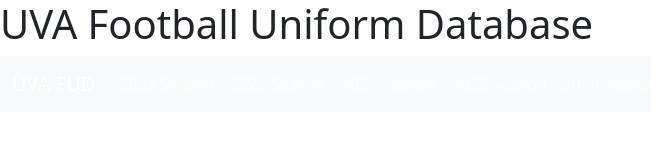
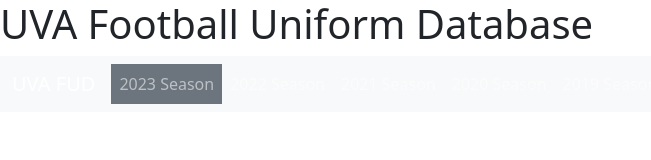
Before and after one commit to nst6tx/uvauniforms, a plain HTML site: page index.html in a window 1280 px wide. Shown: the whole page, without its empty margins (0-651 px from the left). Drawn offline with nearby package versions, Linux system fonts and the light colour scheme.

Commit message:
primary and secondary test

```diff
--- a/index.html
+++ b/index.html
@@ -14,7 +14,8 @@
   <body>
     <script src="bootstrap5/node_modules/bootstrap/dist/js/bootstrap.js"></script>
     <h1>UVA Football Uniform Database</h1>
-    <nav class="navbar navbar-expand-lg bg-body-tertiary bg-dark navbar-dark">
+
+    <nav class="navbar bg-primary navbar-expand-lg bg-body-tertiary navbar-dark">
       <div class="container-fluid">
         <a class="navbar-brand" href="#">UVA FUD</a>
         <button class="navbar-toggler" type="button" data-bs-toggle="collapse" data-bs-target="#navbarSupportedContent" aria-controls="navbarSupportedContent" aria-expanded="false" aria-label="Toggle navigation">
@@ -22,7 +23,7 @@
         </button>
         <div class="collapse navbar-collapse" id="navbarSupportedContent">
           <ul class="navbar-nav me-auto mb-2 mb-lg-0">
-            <li class="nav-item">
+            <li class="nav-item bg-secondary">
               <a class="nav-link" href="#">2023 Season</a>
             </li>
             <li class="nav-item">
```
